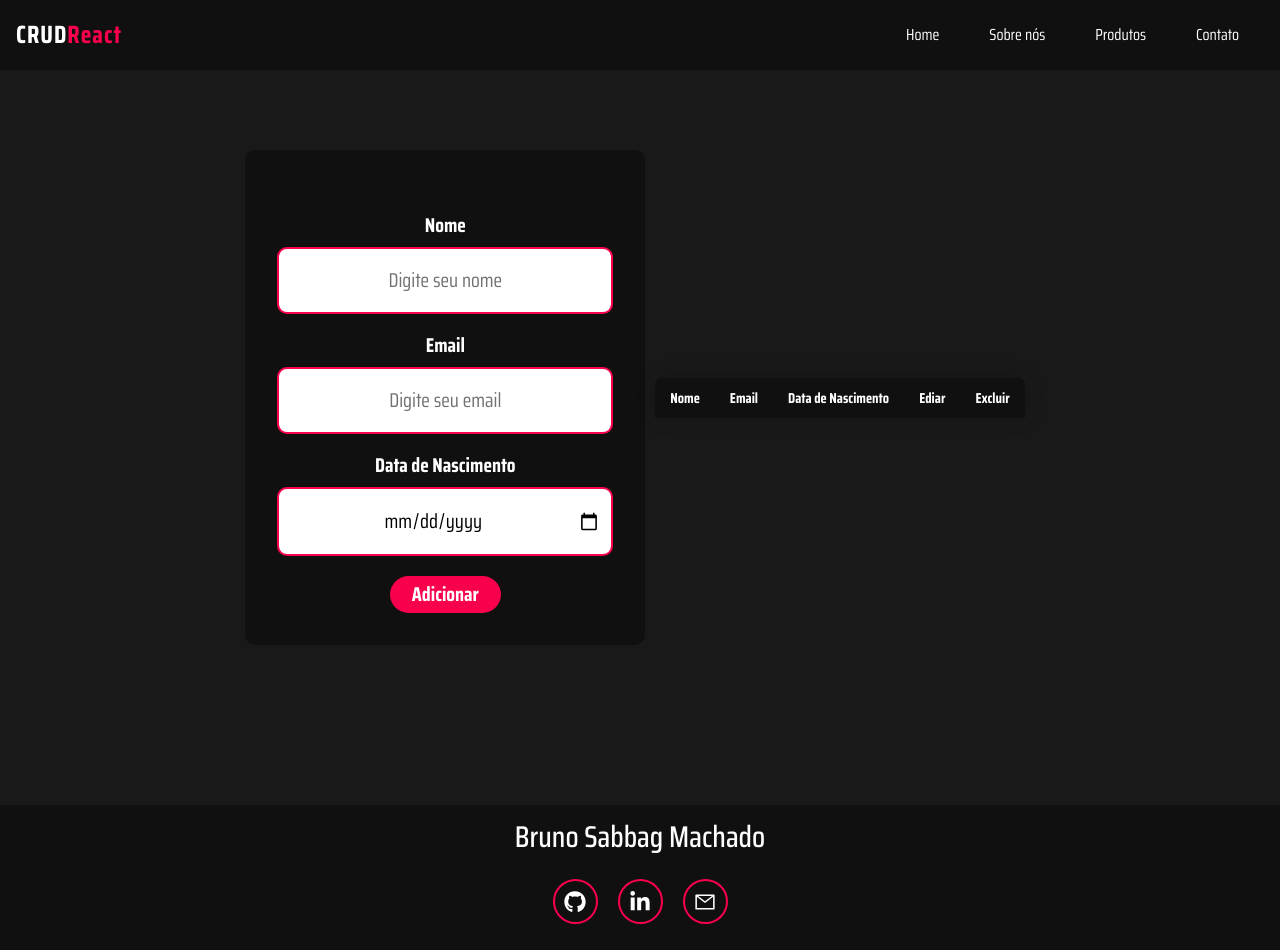
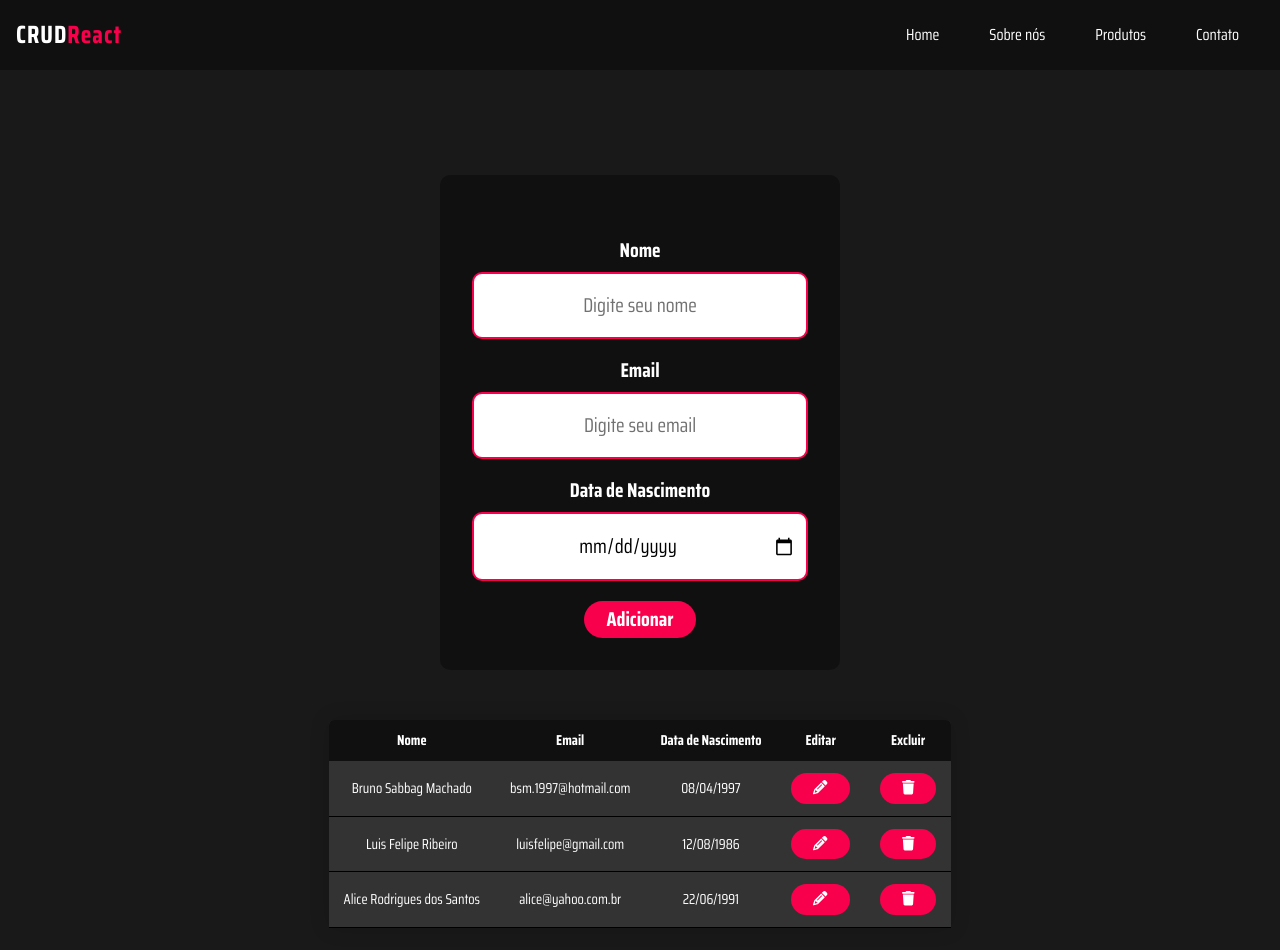
Before and after one commit to brunosabbagmachado/crud-react, a React (Create React App) app: page / in a window 1280 px wide. Shown: the top 950 px of the page. Built offline with nearby package versions, Linux system fonts and the light colour scheme.

Commit message:
criando mock, arrumando estilos

```diff
--- a/package.json
+++ b/package.json
@@ -21,6 +21,7 @@
     "react": "^18.2.0",
     "react-dom": "^18.2.0",
     "react-icons": "^4.6.0",
+    "react-id-generator": "^3.0.2",
     "react-router-dom": "^6.4.2",
     "react-scripts": "5.0.1",
     "typescript": "^4.8.4",
--- a/src/App.tsx
+++ b/src/App.tsx
@@ -4,10 +4,10 @@ import Crud from 'pages/Crud';
 
 export default function App() {
   return (
-    <body>
+    <div>
       <Navbar />
       <Crud />
       <Footer />
-    </body>
+    </div>
   );
 }
--- a/src/components/Footer/index.tsx
+++ b/src/components/Footer/index.tsx
@@ -21,7 +21,7 @@ export default function Footer() {
       </ul>
 
       <p className={styles.copy_right}>
-        Barbearia &copy; 2021
+        CRUDReact &copy; 2021
       </p>
 
     </footer>
--- a/src/components/Formulario/Formulario.module.scss
+++ b/src/components/Formulario/Formulario.module.scss
@@ -1,6 +1,7 @@
 @import '../../styles/variaveis';
 
 .principal {
+    margin: 25px 30px;
     flex-grow: 1;
     flex-basis: auto;
     min-width: 400px;
--- a/src/components/Formulario/index.tsx
+++ b/src/components/Formulario/index.tsx
@@ -9,9 +9,9 @@ interface Props {
 
 export default function Formulario({ setDados }: Props) {
 
+
   const [nome, setNome] = useState('');
   const [email, setEmail] = useState('');
-
   const [date, setDate] = useState(new Date().toISOString().split(',')[0]);
 
   function adicionarTarefa(evento: React.FormEvent<HTMLFormElement>) {
@@ -21,6 +21,7 @@ export default function Formulario({ setDados }: Props) {
 
     setNome('');
     setEmail('');
+    setDate('');
   }
 
   return (
@@ -63,8 +64,10 @@ export default function Formulario({ setDados }: Props) {
               required
             />
           </div>
+
           <Botao
-            type='submit'>
+            type='submit'
+          >
             Adicionar
           </Botao>
         </form>
--- a/src/components/Lista/Item/index.tsx
+++ b/src/components/Lista/Item/index.tsx
@@ -4,10 +4,12 @@ import { faTrash, faPencil } from '@fortawesome/free-solid-svg-icons';
 
 export default function Item({ nome, email, date }: { nome: string, email: string, date: string }) {
 
-  const apaga = () => document.getElementById('linha')?.remove();
+  const apaga = () => {
+    document.getElementById('linha')?.remove();
+  };
 
   return (
-    <tr id="linha">
+    <tr id='linha'>
       <td>{nome}</td>
       <td>{email}</td>
       <td>{date}</td>
--- a/src/components/Lista/Lista.module.scss
+++ b/src/components/Lista/Lista.module.scss
@@ -1,6 +1,6 @@
 .tabela {
     border-collapse: collapse;
-    margin: 25px 10px;
+    margin: 25px 30px;
     font-size: 0.9em;
     min-width: 300px;
     border-radius: 5px 5px 0 0;
@@ -29,3 +29,7 @@
 .botao {
     background-color: #c34e4e;
 }
+
+.hide {
+   display: none;
+}
--- a/src/components/Lista/index.tsx
+++ b/src/components/Lista/index.tsx
@@ -1,6 +1,11 @@
+import React, { useState } from 'react';
 import { IDados } from 'types/dados';
 import Item from './Item';
 import style from './Lista.module.scss';
+import data from 'mock-data.json';
+import Botao from 'components/Botao';
+import { FontAwesomeIcon } from '@fortawesome/react-fontawesome';
+import { faTrash, faPencil } from '@fortawesome/free-solid-svg-icons';
 
 interface Props {
   dados: IDados[];
@@ -8,18 +13,43 @@ interface Props {
 
 export default function Lista({ dados }: Props) {
 
+  const [contacts, setContatcs] = useState(data);
+
+  const apaga = () => {
+    document.getElementById('linha')?.remove();
+  };
+
   return (
+    <section>
       <table className={style.tabela}>
         <thead>
           <tr>
             <th>Nome</th>
             <th>Email</th>
             <th>Data de Nascimento</th>
-          <th>Ediar</th>
+            <th>Editar</th>
             <th>Excluir</th>
           </tr>
         </thead>
         <tbody>
+          {contacts.map((contact, index) => (
+            <tr id={`linha${contact.id}`} key={index}>
+              <td>{contact.nome}</td>
+              <td>{contact.email}</td>
+              <td>{contact.date}</td>
+              <td>
+                <Botao type='button'>
+                  <FontAwesomeIcon icon={faPencil} />
+                </Botao>
+              </td>
+              <td>
+                <Botao type='button' onClick={apaga}>
+                  <FontAwesomeIcon icon={faTrash} />
+                </Botao>
+              </td>
+            </tr>
+          ))}
+
           {dados.map((item, index) => (
             <Item
               key={index}
@@ -28,5 +58,6 @@ export default function Lista({ dados }: Props) {
           ))}
         </tbody>
       </table>
+    </section>
   );
 }
--- a/src/index.css
+++ b/src/index.css
@@ -11,7 +11,11 @@
 * {
   box-sizing: border-box;
   font-family: 'Saira Condensed', sans-serif;
+}
 
+body {
+  margin: 0;
+  background-color: #191919;
 }
 
 html {
@@ -88,18 +92,3 @@ address {
 ::-webkit-scrollbar-thumb:hover {
   background-color: #b3b3b3;
 }
-
-body {
-  margin: 0;
-  background-color: #191919;
-  font-family: -apple-system, BlinkMacSystemFont, 'Segoe UI', 'Roboto', 'Oxygen',
-    'Ubuntu', 'Cantarell', 'Fira Sans', 'Droid Sans', 'Helvetica Neue',
-    sans-serif;
-  -webkit-font-smoothing: antialiased;
-  -moz-osx-font-smoothing: grayscale;
-}
-
-code {
-  font-family: source-code-pro, Menlo, Monaco, Consolas, 'Courier New',
-    monospace;
-}
--- /dev/null
+++ b/src/mock-data.json
@@ -0,0 +1,20 @@
+[
+  {
+    "id": 1,
+    "nome": "Bruno Sabbag Machado",
+    "email": "bsm.1997@hotmail.com",
+    "date": "08/04/1997"
+  },
+  {
+    "id": 2,
+    "nome": "Luis Felipe Ribeiro",
+    "email": "luisfelipe@gmail.com",
+    "date": "12/08/1986"
+  },
+  {
+    "id": 3,
+    "nome": "Alice Rodrigues dos Santos",
+    "email": "alice@yahoo.com.br",
+    "date": "22/06/1991"
+  }
+]
--- a/src/pages/Crud/Crud.module.scss
+++ b/src/pages/Crud/Crud.module.scss
@@ -1,6 +1,6 @@
 .conteudo {
     min-width: 400px;
-    padding: 10vh 3em 0;
+    padding: 10vh 8em;
     display: flex;
     flex-wrap: wrap;
     align-items: center;
```
Also changed, not shown: 1 other file (tests, documents, lock files or other folders). Lines whose indentation alone changed are shown as unchanged.
